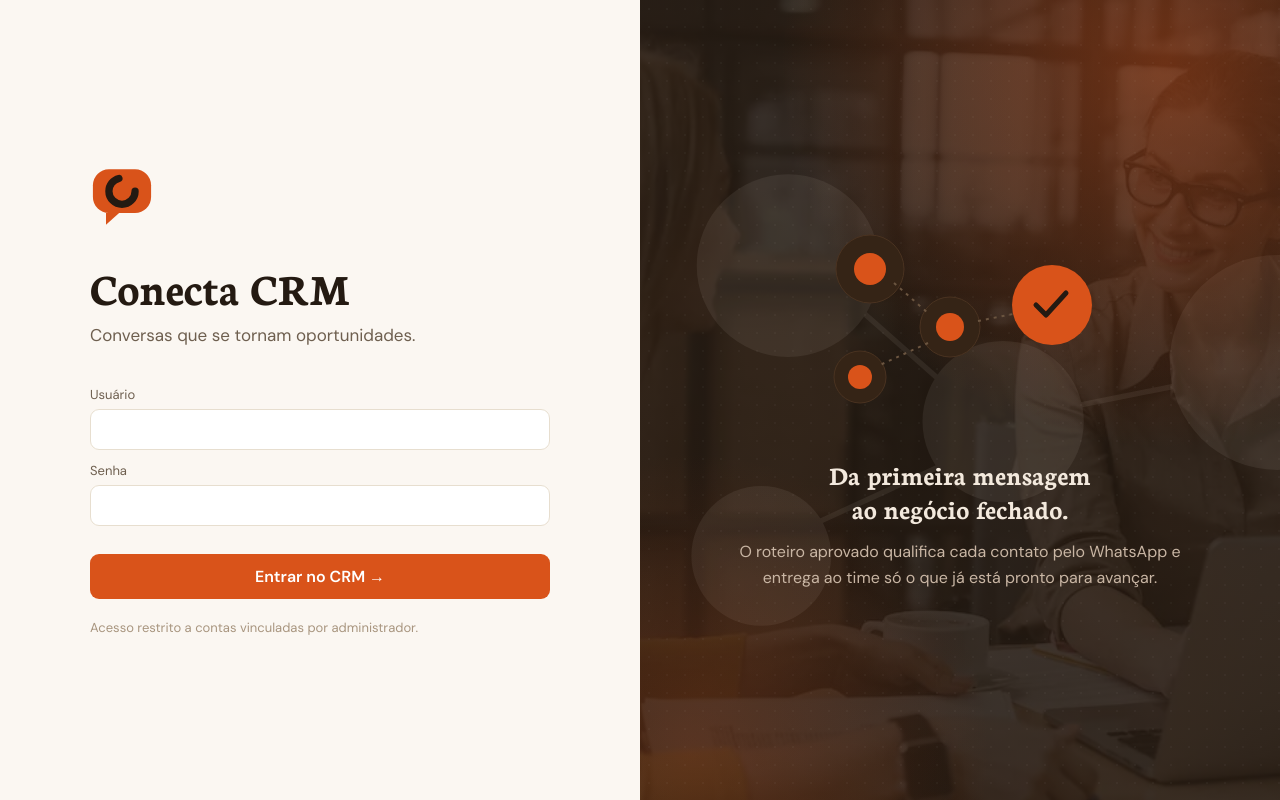
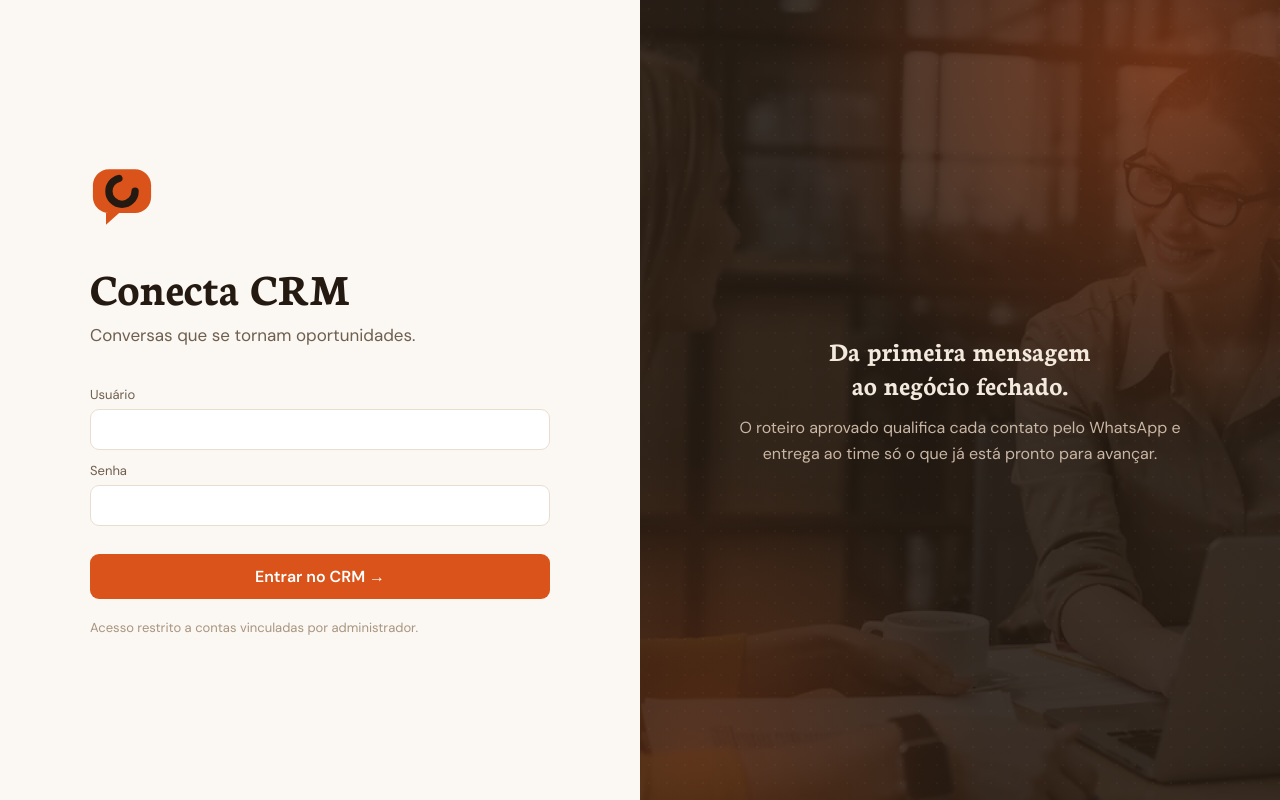
Before and after one commit to fgsantosti/crm, a React (Vite) app in the folder frontend/: page / in a window 1280 px wide. Built offline with nearby package versions, Linux system fonts and the light colour scheme; no server answers.

Commit message:
fix(login): watermark

```diff
--- a/frontend/src/style.css
+++ b/frontend/src/style.css
@@ -89,9 +89,6 @@ code { font-family: 'DM Mono', monospace; background: var(--panel-muted); paddin
 .login-illustration-side .dots {
   position: absolute; inset: 0; opacity: .5; pointer-events: none;
   background-image: radial-gradient(rgba(255,255,255,.06) 1px, transparent 1px); background-size: 18px 18px;
-}
-.login-illustration-side .watermark {
-  position: absolute; right: -180px; top: 50%; transform: translateY(-50%); opacity: .07; pointer-events: none;
 }
 .login-illustration-side .content { position: relative; max-width: 460px; text-align: center; }
 .login-illustration-side .content h2 { font-size: 27px; color: #F3E9DD; margin: 0 0 14px; }
--- a/frontend/src/views/Login.tsx
+++ b/frontend/src/views/Login.tsx
@@ -50,33 +50,9 @@ export function Login({ onLogin }: { onLogin: () => void }) {
         </form>
       </div>
       <div className="login-illustration-side">
-        {/* imagem esmaecida: watermark ampliado do mesmo motivo de conexões da ilustração
-            principal, atrás dos glows e da textura de pontos já existentes */}
-        <svg className="watermark" width="860" height="860" viewBox="0 0 320 220" fill="none" aria-hidden="true">
-          <circle cx="70" cy="60" r="34" fill="#F3E9DD" />
-          <circle cx="150" cy="118" r="30" fill="#F3E9DD" />
-          <circle cx="60" cy="168" r="26" fill="#F3E9DD" />
-          <line x1="94" y1="74" x2="128" y2="104" stroke="#F3E9DD" strokeWidth="2" />
-          <line x1="128" y1="134" x2="80" y2="156" stroke="#F3E9DD" strokeWidth="2" />
-          <line x1="178" y1="112" x2="238" y2="100" stroke="#F3E9DD" strokeWidth="2" />
-          <circle cx="252" cy="96" r="40" fill="#F3E9DD" />
-        </svg>
         <div className="glow" />
         <div className="dots" />
         <div className="content">
-          <svg width="100%" height="220" viewBox="0 0 320 220" fill="none" aria-hidden="true" style={{ display: 'block', margin: '0 auto 28px' }}>
-            <circle cx="70" cy="60" r="34" fill="#352416" stroke="#4A3321" />
-            <circle cx="70" cy="60" r="16" fill="#D9531A" />
-            <circle cx="150" cy="118" r="30" fill="#352416" stroke="#4A3321" />
-            <circle cx="150" cy="118" r="14" fill="#D9531A" />
-            <circle cx="60" cy="168" r="26" fill="#352416" stroke="#4A3321" />
-            <circle cx="60" cy="168" r="12" fill="#D9531A" />
-            <line x1="94" y1="74" x2="128" y2="104" stroke="#6B5540" strokeWidth="2" strokeDasharray="3 5" />
-            <line x1="128" y1="134" x2="80" y2="156" stroke="#6B5540" strokeWidth="2" strokeDasharray="3 5" />
-            <line x1="178" y1="112" x2="238" y2="100" stroke="#6B5540" strokeWidth="2" strokeDasharray="3 5" />
-            <circle cx="252" cy="96" r="40" fill="#D9531A" />
-            <path d="M236 96l10 10 20-22" stroke="#241A12" strokeWidth="5" strokeLinecap="round" strokeLinejoin="round" fill="none" />
-          </svg>
           <h2>Da primeira mensagem ao negócio fechado.</h2>
           <p>O roteiro aprovado qualifica cada contato pelo WhatsApp e entrega ao time só o que já está pronto para avançar.</p>
         </div>
```
